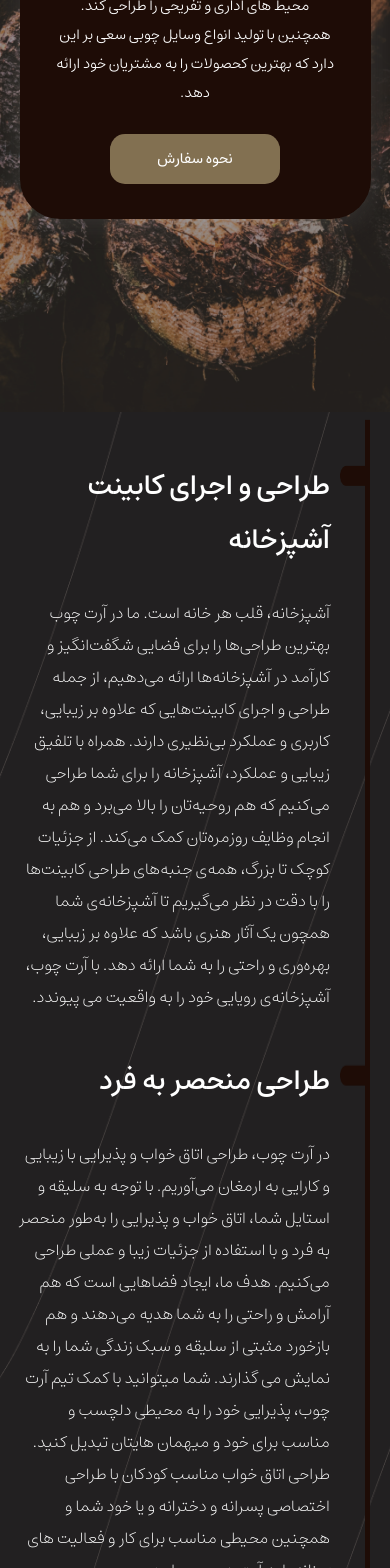
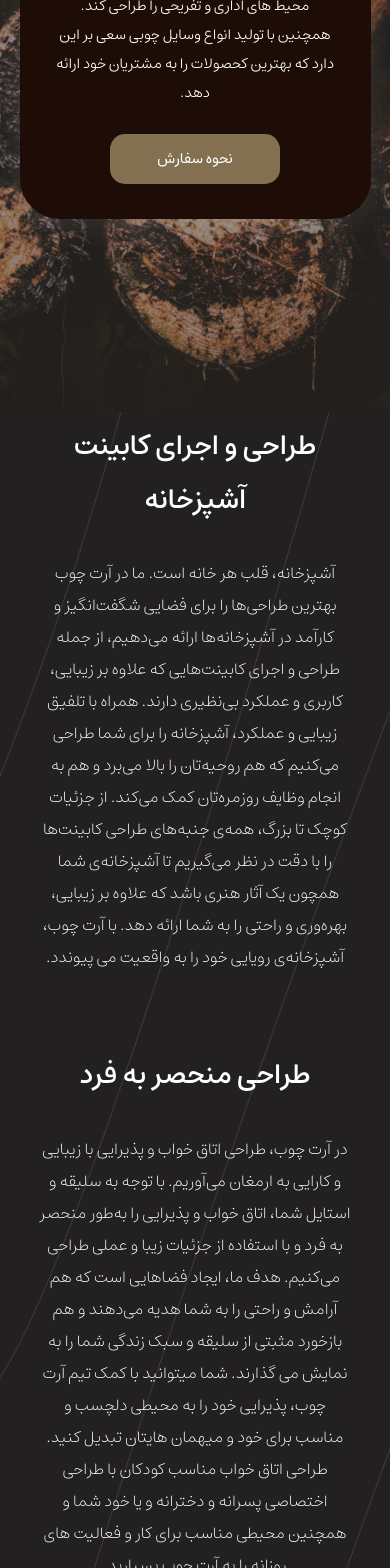
Before and after one commit to Mohammad-PanahiNik/Art-wood, a React (Create React App) app in the folder art-wood/: page / in a window 390 px wide. Shown: the part 432-2000 px from the top of the page. Built offline with nearby package versions, Linux system fonts and the light colour scheme.

Commit message:
description

```diff
--- a/art-wood/src/Components/Description/description.css
+++ b/art-wood/src/Components/Description/description.css
@@ -15,16 +15,16 @@
     width: 100%;
 }
 .dream {
-    top : 40px
+    top : 20px
 }
 .design {
-    top: 635px;
+    top: 620px;
 }
 .quality {
-    top: 1145px;
+    top: 1200px;
 }
 .warranty {
-    top: 1835px;
+    top: 1830px;
 }
 .property div{
     display: flex;
@@ -73,8 +73,19 @@
     /* .dream div, .design div, .quality div , .warranty div{ */
 }
 @media (max-width : 768px) {
+    .order-main-div {
+        margin: auto;
+    }
+    .property {
+        position:unset;
+        text-align: center;
+        margin: 75px 0;
+    }
     .property div {
         display: block;
+    }
+    .order-right{
+        display: none;
     }
     .dream p, .design p, .quality p{
         width: 100%;
@@ -90,6 +101,7 @@
     }
     .property {
         right: 60px;
+        margin: 75px 0;
     }
     .property p {
         font-size: 1rem;
```
Also changed, not shown: art-wood/src/Components/Assets/order.png.
